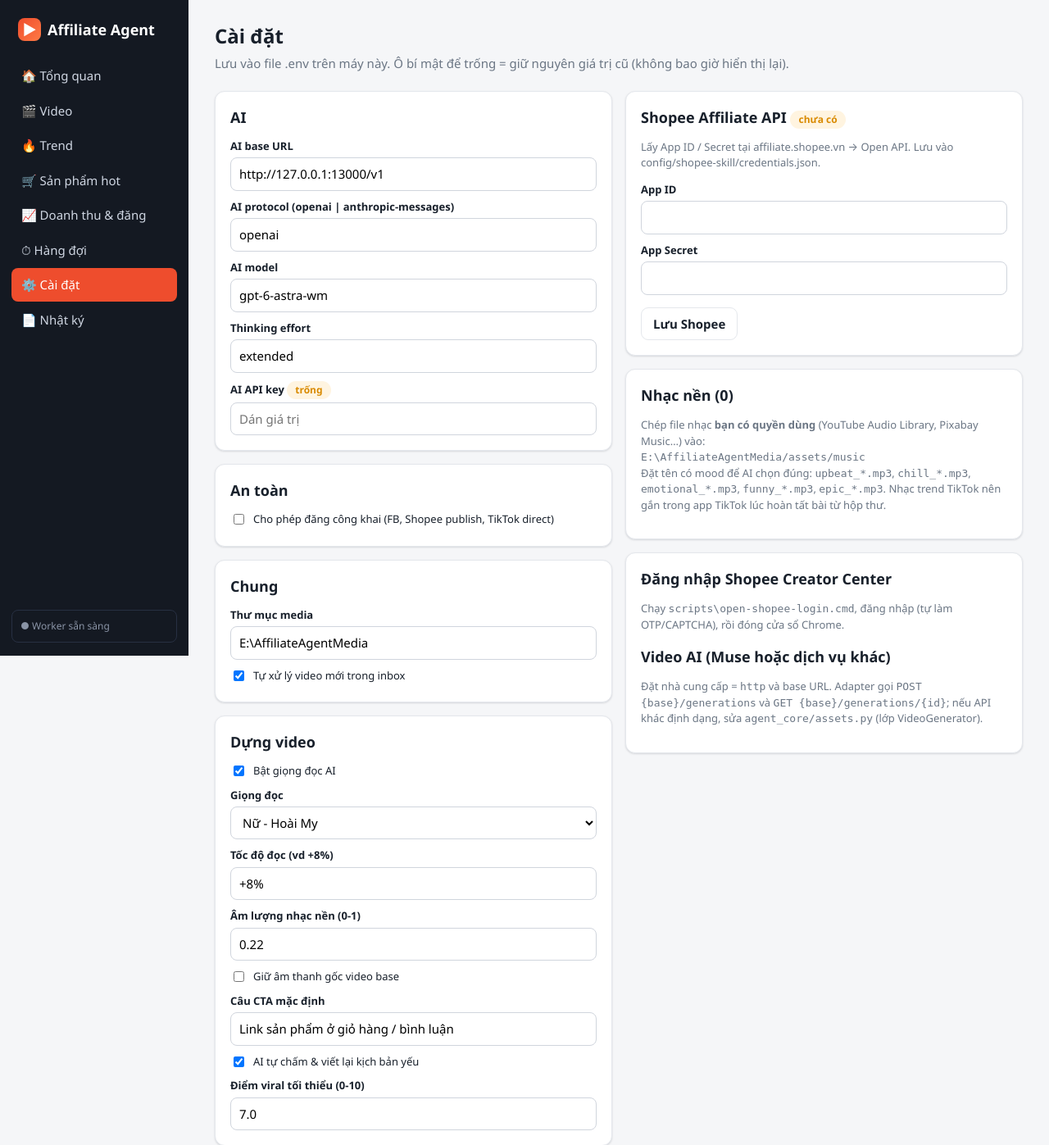
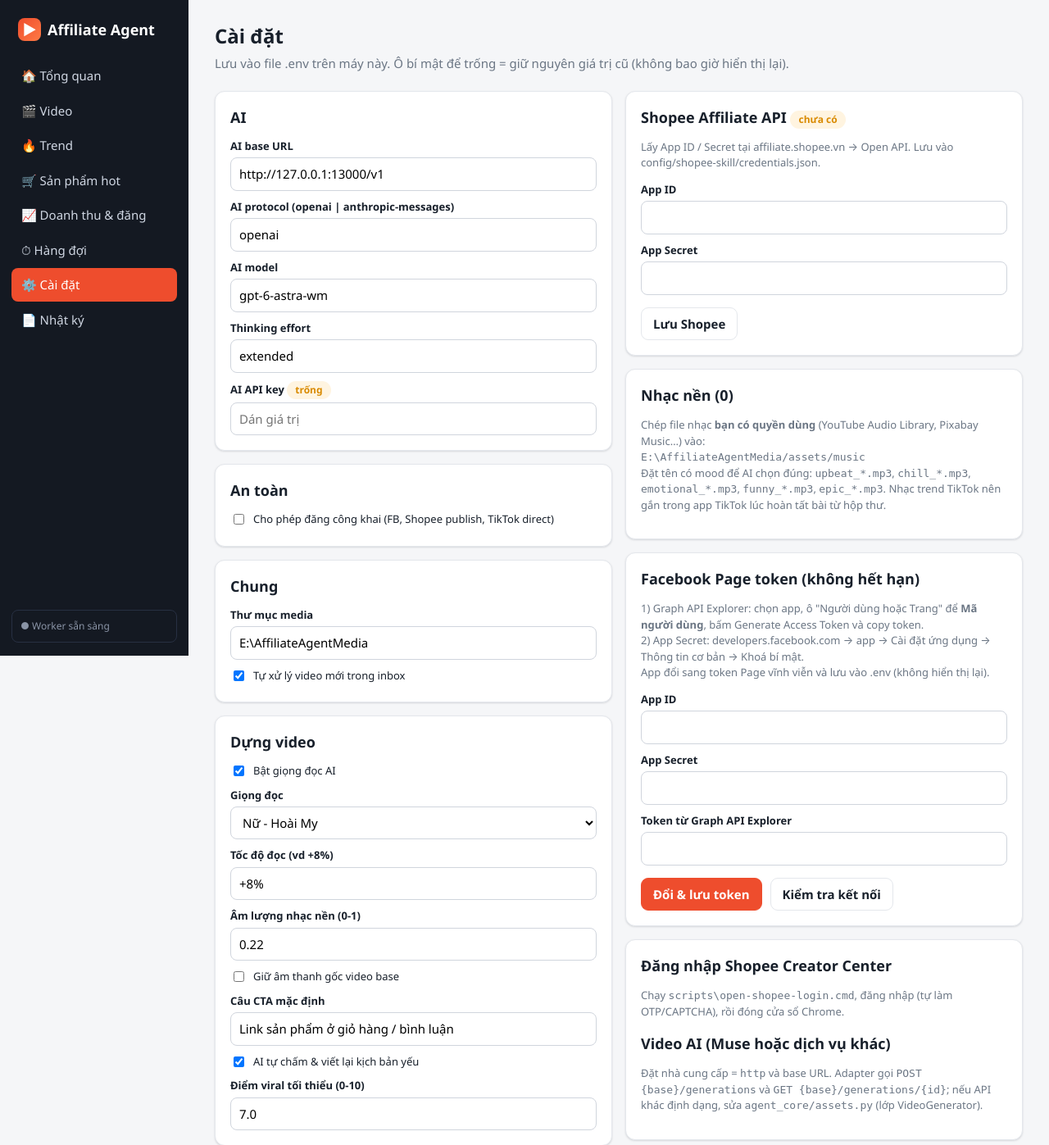
Before and after one commit to dinhtrongddr-dev/Affiliate-Agent, a FastAPI app: page /settings in a window 1280 px wide. Shown: the top 1397 px of the page at 82% size. Run offline with FastAPI, Linux system fonts and the light colour scheme; data comes from the database, SQL or seed files in the repository; data that the repository does not hold is empty.

Commit message:
feat: exchange Explorer token for non-expiring Facebook Page token, connection check
Co-Authored-By: Claude Opus 5.5 <noreply@anthropic.com>

```diff
--- a/services/agent_core/settings.py
+++ b/services/agent_core/settings.py
@@ -45,6 +45,7 @@ class Settings(BaseSettings):
     meta_page_id: str = ""
     meta_page_access_token: SecretStr = SecretStr("")
     meta_enabled: bool = False
+    meta_app_id: str = ""
 
     # TikTok Content Posting API
     tiktok_enabled: bool = False
--- a/services/agent_core/web/app.py
+++ b/services/agent_core/web/app.py
@@ -259,7 +259,7 @@ def create_app(start_worker: bool = True) -> FastAPI:
         aff = ShopeeAffiliateClient(s).credentials_status()["sections"]["shopee_affiliate"]
         return render(request, "settings.html", fields=fields, voices=VOICES,
                       shopee_configured=aff["configured"], music_dir=str(s.music),
-                      tracks=[t.name for t in list_tracks(s.music)])
+                      tracks=[t.name for t in list_tracks(s.music)], meta_app_id=s.meta_app_id)
 
     @app.get("/logs", response_class=HTMLResponse)
     def logs_page(request: Request):
@@ -473,6 +473,41 @@ def create_app(start_worker: bool = True) -> FastAPI:
             state["worker"].settings = new_settings
         return {"saved": sorted(updates)}
 
+    @app.post("/api/settings/facebook-token")
+    async def api_facebook_token(request: Request):
+        """Exchange a short-lived Explorer token for a non-expiring Page token and save it."""
+        from ..meta_reels import exchange_for_page_token
+        body = await request.json()
+        s = S()
+        app_id = str(body.get("app_id") or "").strip()
+        app_secret = str(body.get("app_secret") or "").strip()
+        token = str(body.get("token") or "").strip()
+        if not (app_id and app_secret and token and s.meta_page_id and s.meta_graph_version):
+            raise HTTPException(400, "Cần App ID, App Secret, token và Page ID/Graph version")
+        try:
+            page_token = exchange_for_page_token(s.meta_graph_version, app_id, app_secret,
+                                                 token, s.meta_page_id)
+        except Exception as exc:  # noqa: BLE001
+            raise workflow.WorkflowError(f"Không đổi được token: {exc}") from exc
+        update_env(s.project_root / ".env", {"AA_META_PAGE_ACCESS_TOKEN": page_token,
+                                             "AA_META_APP_ID": app_id,
+                                             "AA_META_ENABLED": "true"})
+        state["settings"] = get_settings()
+        if state["worker"]:
+            state["worker"].settings = state["settings"]
+        return {"saved": True}
+
+    @app.post("/api/settings/facebook-check")
+    def api_facebook_check():
+        from ..meta_reels import MetaReelsPublisher
+        s = S()
+        try:
+            page = MetaReelsPublisher(s.meta_graph_version, s.meta_page_id,
+                                      s.meta_page_access_token.get_secret_value()).check_page()
+        except Exception as exc:  # noqa: BLE001
+            raise workflow.WorkflowError(f"Facebook chưa kết nối: {exc}") from exc
+        return {"ok": True, "page": page.get("name"), "id": page.get("id")}
+
     @app.post("/api/settings/shopee")
     async def api_shopee_credentials(request: Request):
         body = await request.json()
--- a/services/agent_core/web/templates/settings.html
+++ b/services/agent_core/web/templates/settings.html
@@ -39,6 +39,17 @@
         Nhạc trend TikTok nên gắn trong app TikTok lúc hoàn tất bài từ hộp thư.</p>
       {% if tracks %}<ul class="small">{% for t in tracks[:20] %}<li>{{ t }}</li>{% endfor %}</ul>{% endif %}
     </div>
+    <div class="card" style="margin-bottom:16px">
+      <h2>Facebook Page token (không hết hạn)</h2>
+      <p class="small muted">1) Graph API Explorer: chọn app, ô "Người dùng hoặc Trang" để <b>Mã người dùng</b>, bấm Generate Access Token và copy token.<br>
+        2) App Secret: developers.facebook.com → app → Cài đặt ứng dụng → Thông tin cơ bản → Khoá bí mật.<br>
+        App đổi sang token Page vĩnh viễn và lưu vào .env (không hiển thị lại).</p>
+      <label>App ID</label><input id="fb-app" autocomplete="off" value="{{ meta_app_id }}">
+      <label>App Secret</label><input id="fb-secret" type="password" autocomplete="off">
+      <label>Token từ Graph API Explorer</label><input id="fb-token" type="password" autocomplete="off">
+      <p></p><div class="row"><button class="btn primary" onclick="fbToken()">Đổi & lưu token</button>
+      <button class="btn" onclick="api('/api/settings/facebook-check',undefined).then(r=>toast('Đã kết nối Page: '+r.page))">Kiểm tra kết nối</button></div>
+    </div>
     <div class="card">
       <h2>Đăng nhập Shopee Creator Center</h2>
       <p class="small muted">Chạy <code>scripts\open-shopee-login.cmd</code>, đăng nhập (tự làm OTP/CAPTCHA), rồi đóng cửa sổ Chrome.</p>
@@ -56,6 +67,11 @@ async function save(){
     body[el.dataset.key]=el.type==="checkbox"?el.checked:el.value;});
   await api("/api/settings",body,{ok:"Đã lưu cài đặt",reload:true});
 }
+async function fbToken(){
+  const v=id=>document.getElementById(id).value.trim();
+  if(!v("fb-app")||!v("fb-secret")||!v("fb-token")) return toast("Nhập đủ App ID, App Secret và token",true);
+  await api("/api/settings/facebook-token",{app_id:v("fb-app"),app_secret:v("fb-secret"),token:v("fb-token")},{ok:"Đã lưu token Page vĩnh viễn",reload:true});
+}
 async function saveShopee(){
   const app_id=document.getElementById("sp-id").value, secret=document.getElementById("sp-secret").value;
   if(!app_id||!secret) return toast("Nhập đủ App ID và Secret",true);
```
Also changed, not shown: services/agent_core/meta_reels.py (+30 -0 lines), tests/test_new_modules.py (+17 -0 lines).
